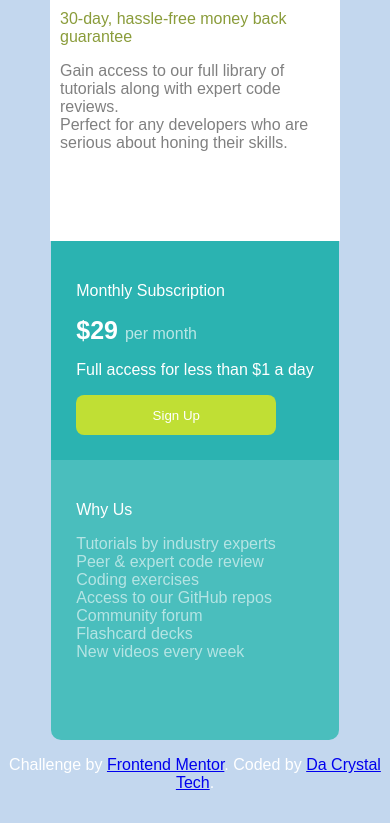
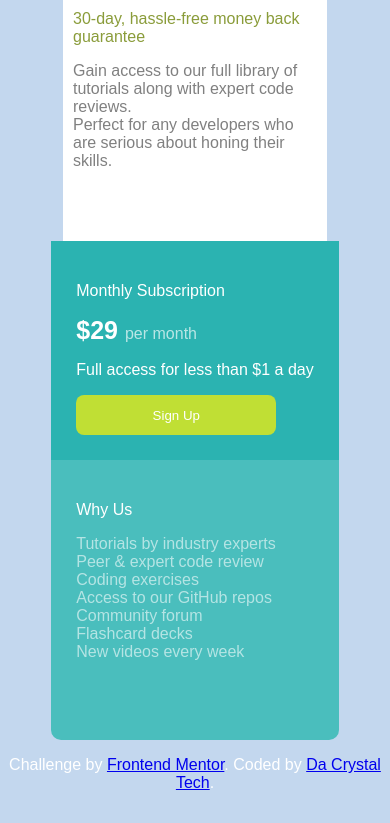
Before and after one commit to dacrystaltech/single-price-grid-payment-, a plain HTML site: page index.html in a window 390 px wide. Shown: the part 110-933 px from the top of the page. Drawn offline with Linux system fonts and the light colour scheme.

Commit message:
single price grid

```diff
--- a/css/style.css
+++ b/css/style.css
@@ -107,7 +107,7 @@ footer {
     }
 
     .container1{
-        max-width: 270px;
+        width: 244px;
         height: 300px;
     }
 
```
